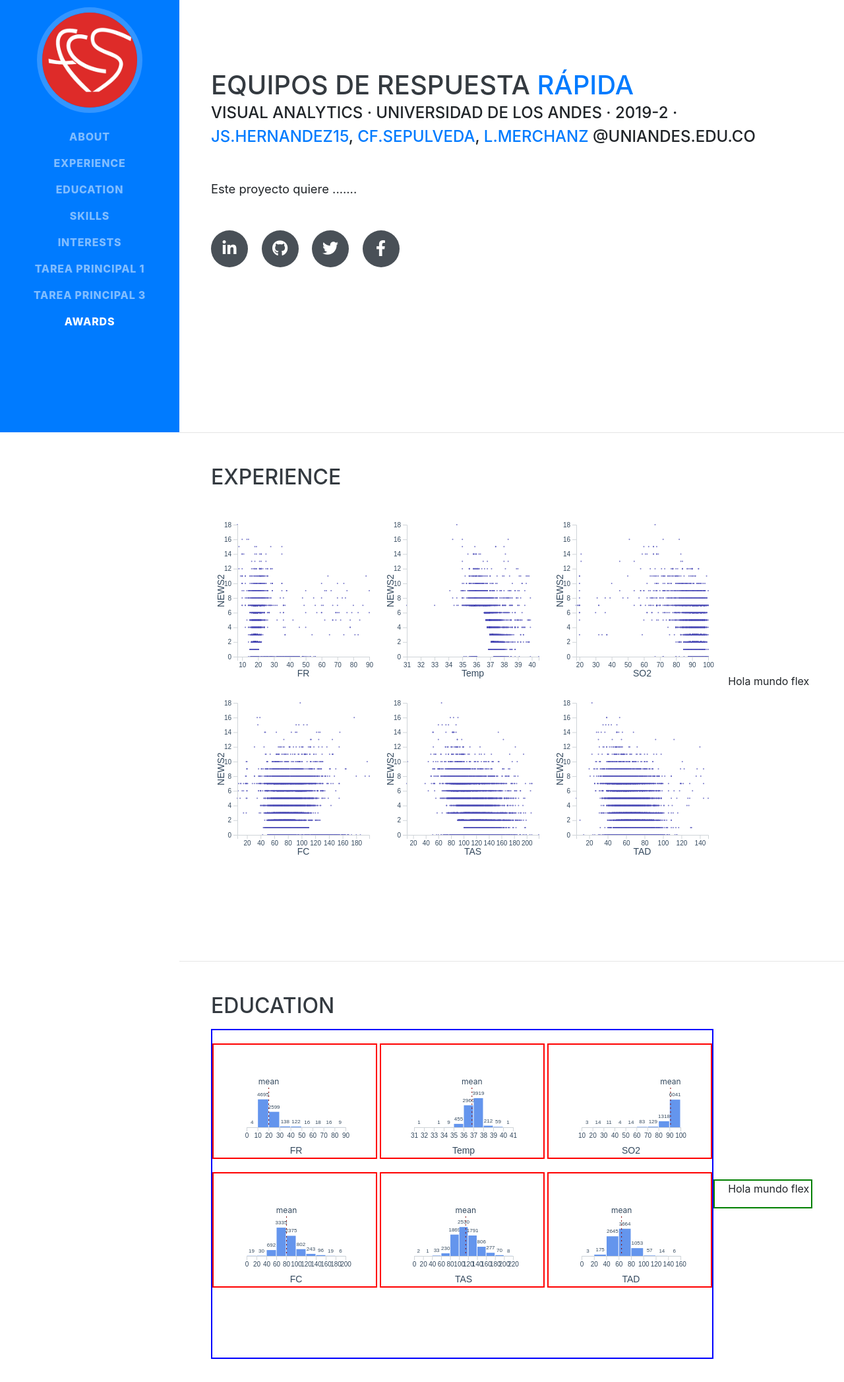
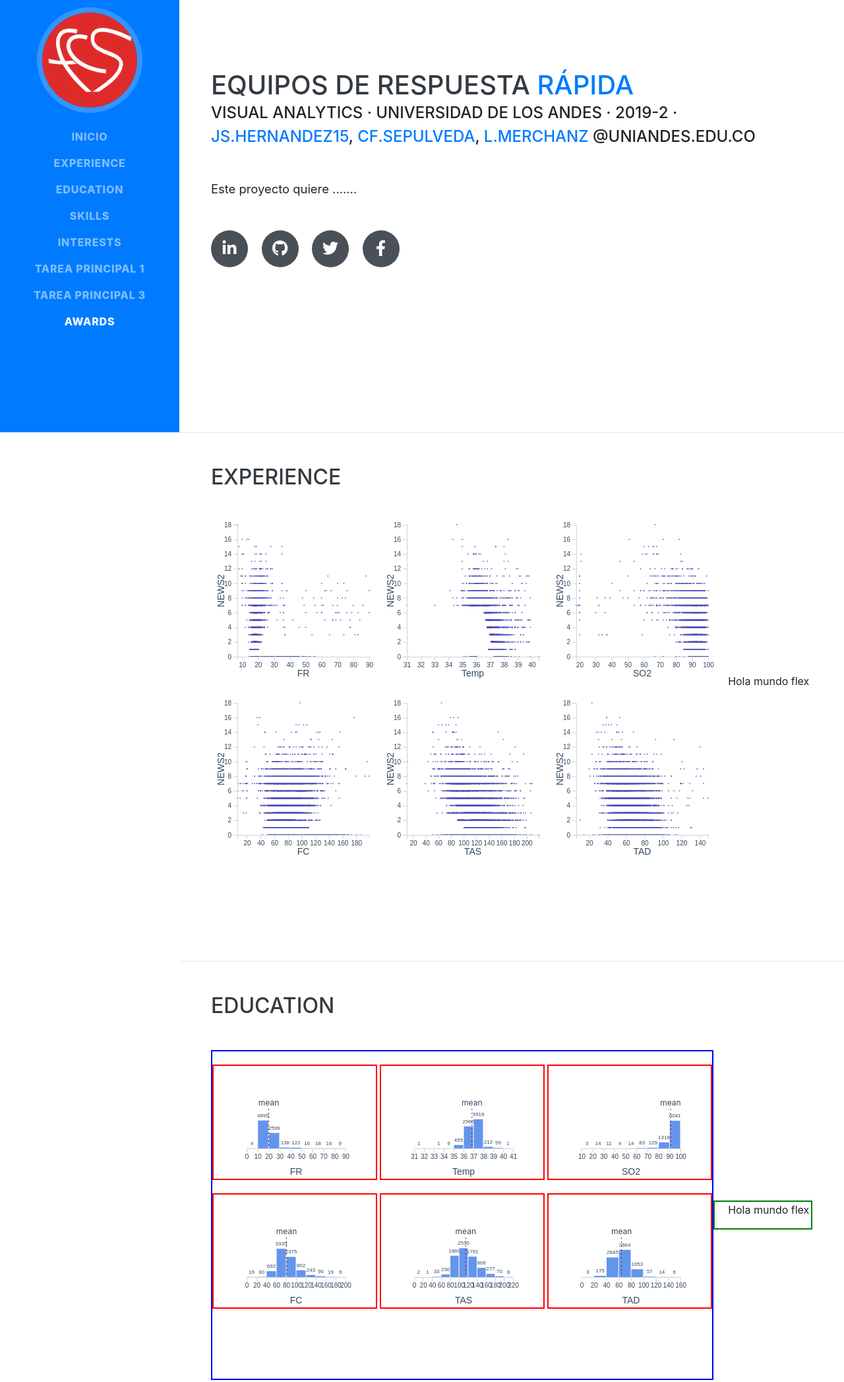
Before and after one commit to isis-4426/isis-4426.github.io, a website with bundled scripts: page index.html in a window 1280 px wide. Shown: the part 145-2239 px from the top of the page at 66% size. Built offline with nearby package versions, Linux system fonts and the light colour scheme; a web font is replaced by a local one.

Commit message:
centering tp1-v2

```diff
--- a/css/tp1-v1.css
+++ b/css/tp1-v1.css
@@ -1,7 +1,7 @@
 #experience .tp1-v1-view{
-    display: flex;
-    height: 80%;
-    /* border: 2px solid yellow; */
+  display: flex;
+  height: 80%;
+  /* border: 2px solid yellow; */
 }
 
 #experience .tp1-v1-texto{
--- a/css/tp1-v2.css
+++ b/css/tp1-v2.css
@@ -1,6 +1,7 @@
 #education .tp1-v2-view{
-    display: flex;
-
+  display: flex;
+  height: 80%;
+  /* border: 2px solid yellow; */
 }
 
 #education .tp1-v2-texto{
@@ -19,6 +20,7 @@
     height: 500px;
     align-content: space-between;
     border: 2px solid blue;
+    align-self: center;
   }
 
   #education svg{
--- a/index.html
+++ b/index.html
@@ -42,7 +42,7 @@
     <div class="collapse navbar-collapse" id="navbarSupportedContent">
       <ul class="navbar-nav">
         <li class="nav-item">
-          <a class="nav-link js-scroll-trigger" href="#about">About</a>
+          <a class="nav-link js-scroll-trigger" href="#about">Inicio</a>
         </li>
         <li class="nav-item">
           <a class="nav-link js-scroll-trigger" href="#experience">Experience</a>
```
